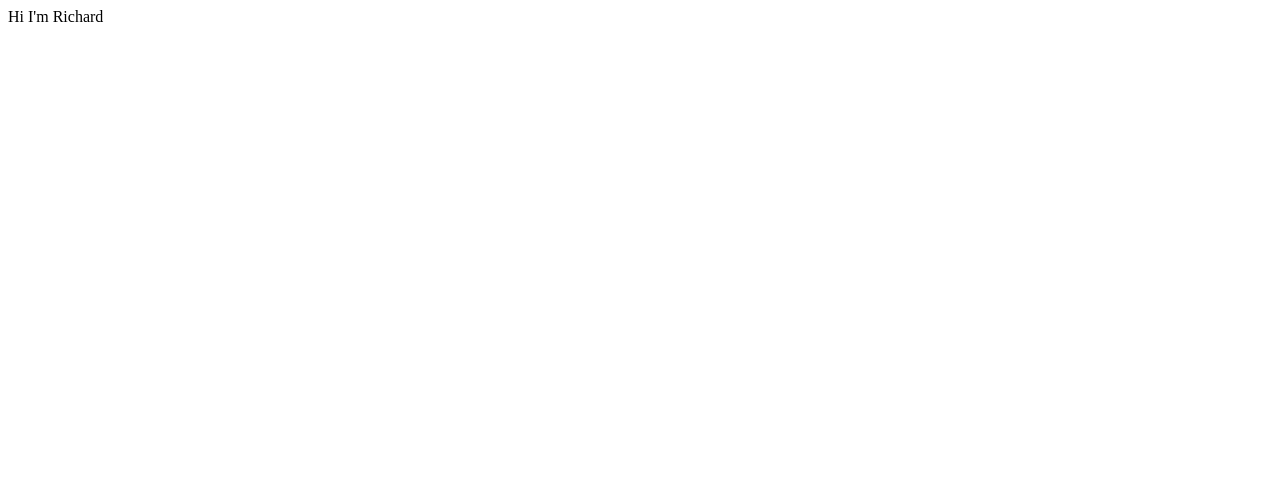
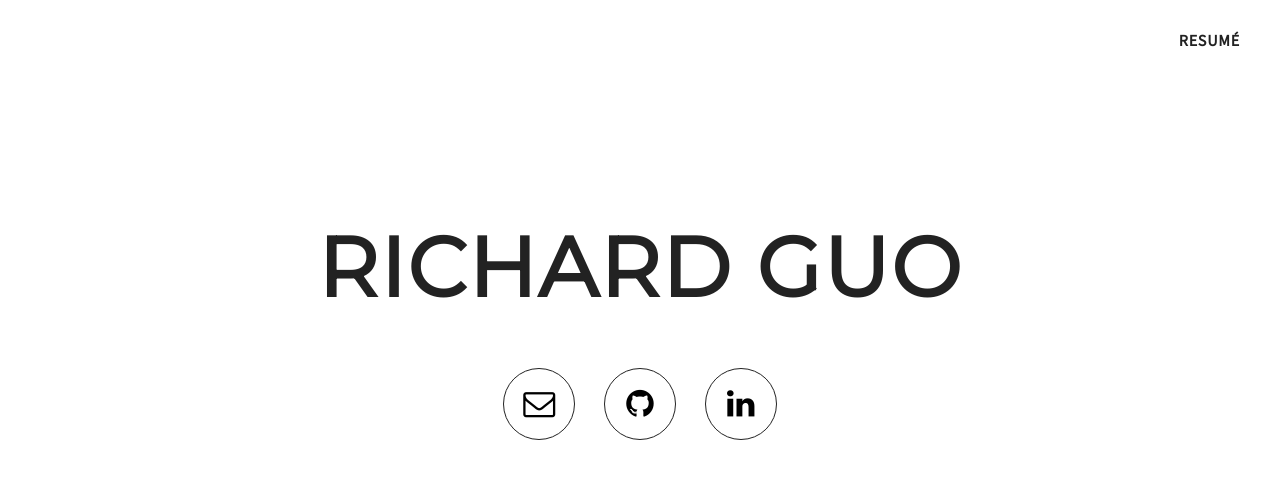
Before and after one commit to richardg999/richardg999.github.io, a plain HTML site: page index.html in a window 1280 px wide. Drawn offline with Linux system fonts and the light colour scheme.

Commit message:
created site

```diff
--- a/index.html
+++ b/index.html
@@ -1 +1,27 @@
-Hi I'm Richard
+<!DOCTYPE html>
+<html>
+<head>
+	<title>Richard Guo</title>
+  <meta name="viewport" content="width=device-width, initial-scale=1.0">
+  <link rel="stylesheet" type="text/css" href="style.css">
+	<link href="https://fonts.googleapis.com/css?family=Montserrat|Source+Sans+Pro" rel="stylesheet">
+  <link href="https://cdnjs.cloudflare.com/ajax/libs/font-awesome/4.7.0/css/font-awesome.min.css" rel="stylesheet">
+</head>
+<body>
+  <div class="topbar">
+    <div class="items">
+      <a href="/resume.pdf" target="_blank"><div class="li">Resum&eacute;</div></a>
+    </div>
+  </div>
+  <div class="content">
+    <div class="name">
+      <h1>Richard Guo</h1>
+    </div>
+    <div>
+      <span class="box"><a class="s_label" href="mailto:rwguo@andrew.cmu.edu"><span class="fa fa-envelope-o"></span></a></span>
+      <span class="box"><a class="s_label" href="http://www.github.com/richardg999"><span class="fa fa-github"></span></a></span>
+      <span class="box"><a class="s_label" href="http://www.linkedin.com/in/rwguo/"><span class="fa fa-linkedin"></span></a></span>
+    </div>
+  </div>
+</body>
+</html>
--- /dev/null
+++ b/style.css
@@ -0,0 +1,108 @@
+body {
+	margin: 0;
+}
+
+.topbar {
+	display: flex;
+	font-family: Source Sans Pro;
+	font-size: 1em;
+	width: 100%;
+	height: 5em;
+	line-height: 5em;
+	float: top;
+	overflow: hidden;
+	top: 0;
+	position: fixed;
+}
+
+.items {
+	margin: 0 2em;
+	width: 100%;
+	float: right;
+	color: #222;
+}
+
+.li {
+	float: right;
+	text-transform: uppercase;
+	font-weight: bold;
+	text-align: center;
+	margin: 0 0.5em;
+	display: block;
+	letter-spacing: 0.05em;
+}
+
+.items a {
+	text-decoration: none;
+	color: inherit;
+}
+
+.li:hover {
+	color: #666;
+	transition: color 0.2s ease;
+}
+
+.content {
+	margin: 18% 20% 0% 20%;
+	font-size: 2em;
+	text-align: center;
+	line-height: 2em;
+}
+
+.name {
+	font-family: Montserrat;
+	text-transform: uppercase;
+  	font-size: 1.3em;
+	letter-spacing: 0.05em;
+	line-height: 1.8em;
+	color: #222;
+}
+
+.box {
+	margin: 0 0.1em;
+	display: inline-block;
+	height: 2.7em;
+	width: 2.7em;
+	line-height: 2.7em;
+}
+
+.s_label {
+	height: 2.2em;
+	width: 2.2em;
+	line-height: 2.2em;
+	display: inline-block;
+	border-radius: 50%;
+	border-color: #222;
+	border-style: solid;
+	border-width: 0.04em;
+	transition: 0.4s ease;
+}
+
+.box a {
+	text-decoration: none;
+	color: inherit;
+}
+
+.s_label:hover {
+	height: 2.55em;
+	width: 2.55em;
+	line-height: 2.55em;
+	background-color: #222;
+	color: #fff;
+	transition: 0.2s ease;
+}
+
+@media screen and (max-width: 768px) {
+	.name {
+		font-size: 1em;
+		margin-bottom: 1.5em;
+	}
+}
+
+@media screen and (max-width: 528px) {
+	.name {
+		font-size: .75em;
+		margin-top: 3em;
+		margin-bottom: 2em;
+	}
+}
```
Also changed, not shown: 2 other files.
